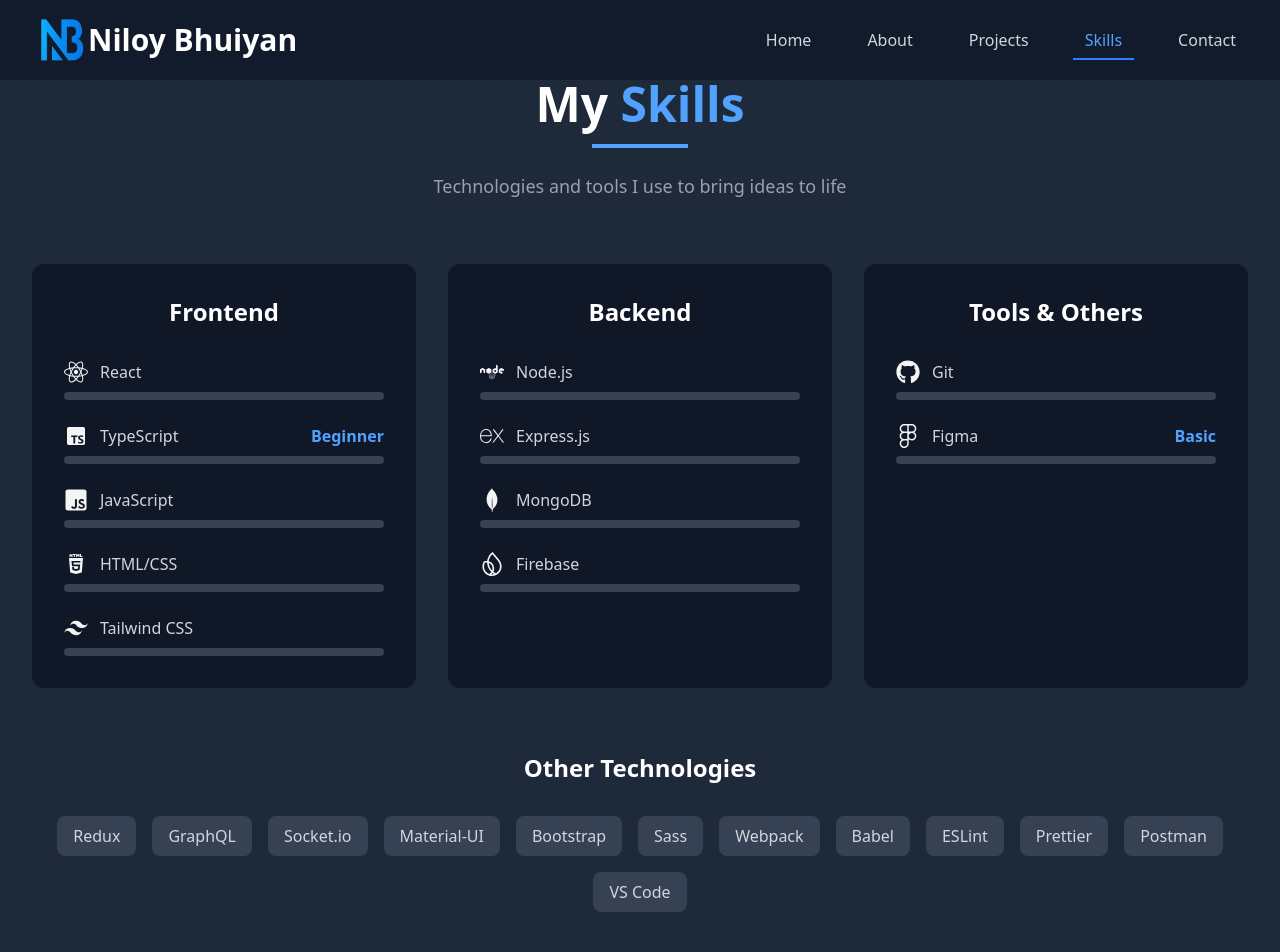
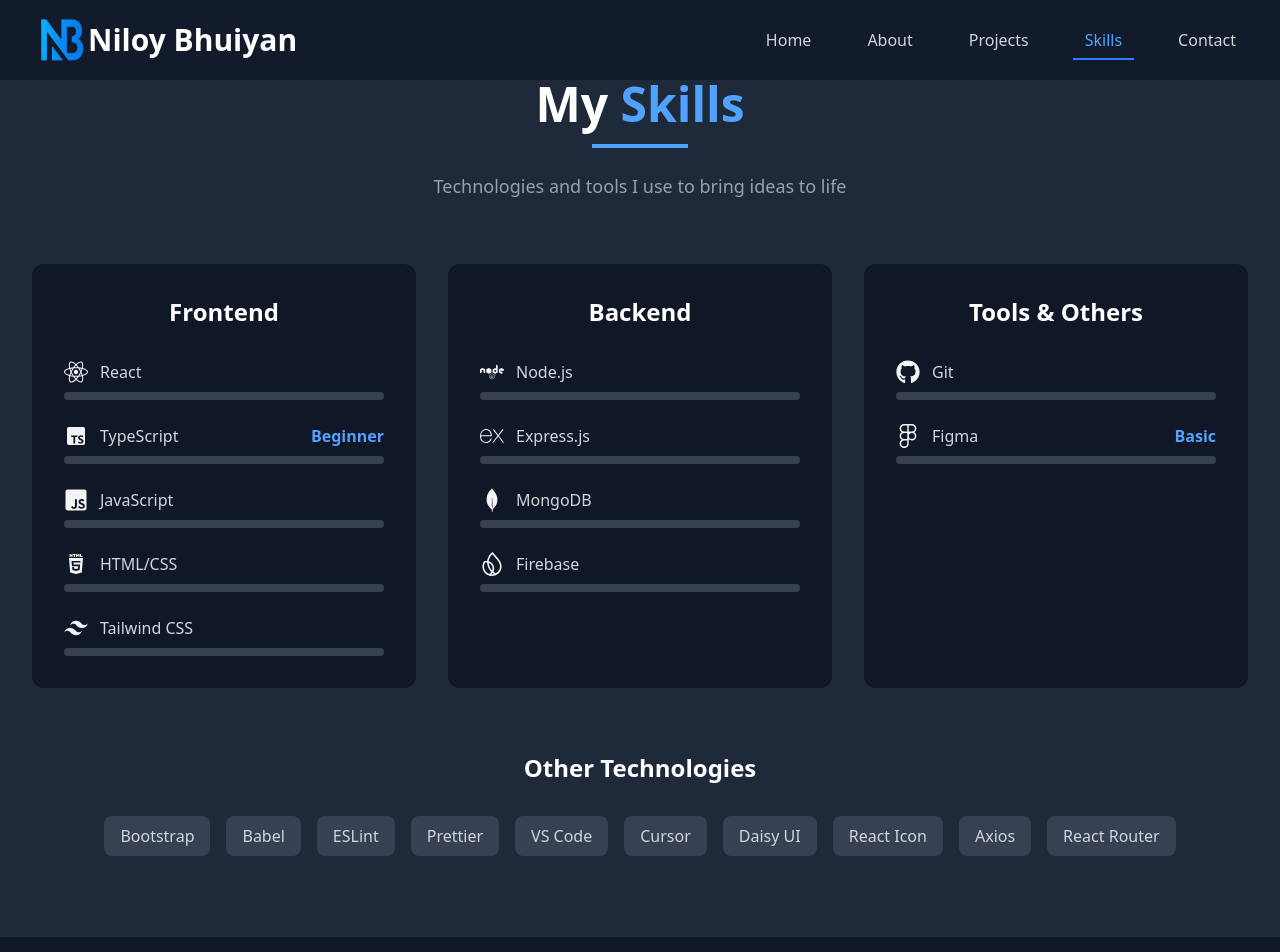
Before and after one commit to niloy8/Portfolioo, a React (Vite) app in the folder Niloy Devfolio/: page /skills in a window 1280 px wide. Shown: the top 952 px of the page. Built offline with nearby package versions, Linux system fonts and the light colour scheme.

Commit message:
Others Technologies used

```diff
--- a/Niloy Devfolio/src/Components/Skills/Skills.tsx
+++ b/Niloy Devfolio/src/Components/Skills/Skills.tsx
@@ -99,8 +99,8 @@
                     </h3>
                     <div className="flex flex-wrap justify-center gap-4">
                         {[
-                            "Redux", "GraphQL", "Socket.io", "Material-UI", "Bootstrap",
-                            "Sass", "Webpack", "Babel", "ESLint", "Prettier", "Postman", "VS Code"
+                            "Bootstrap",
+                            "Babel", "ESLint", "Prettier", "VS Code", "Cursor", "Daisy UI", "React Icon", "Axios", "React Router"
                         ].map((tech, index) => (
                             <span
                                 key={index}
```
